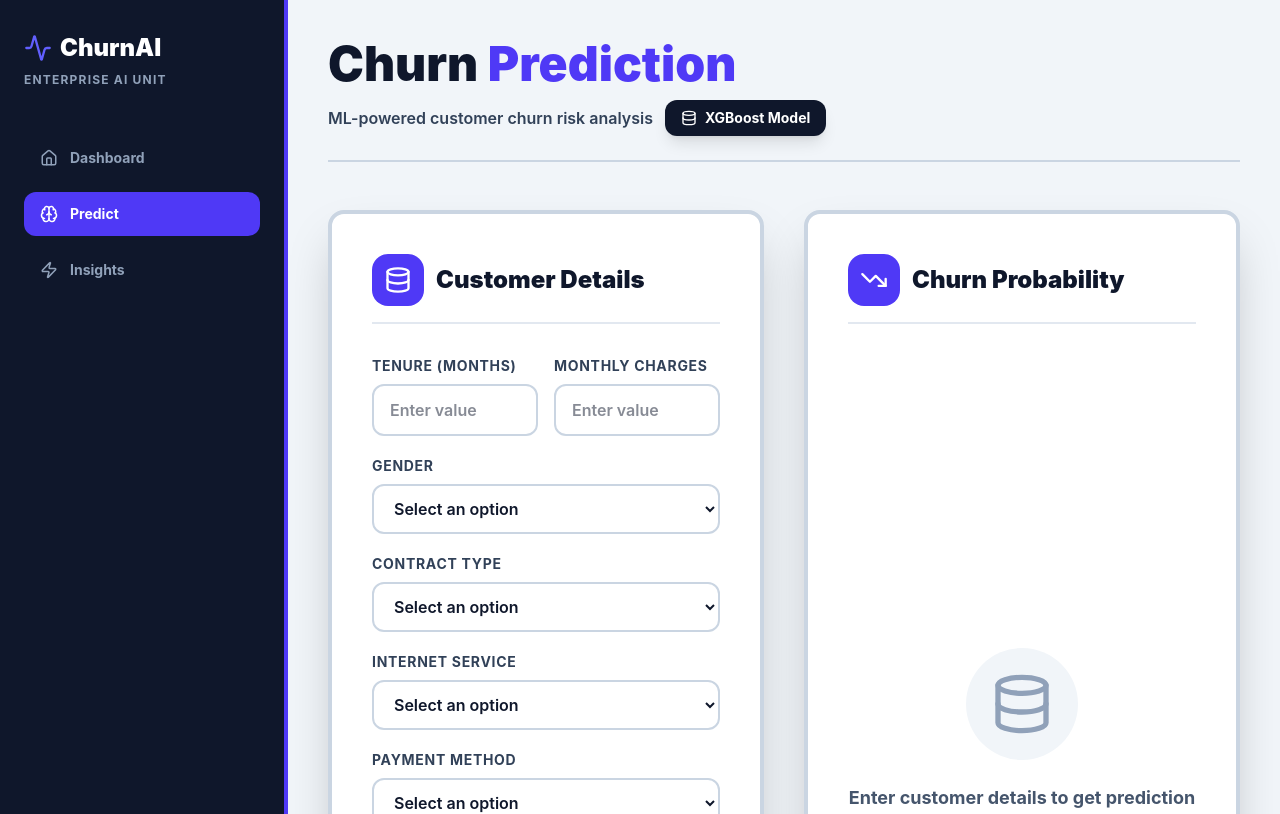
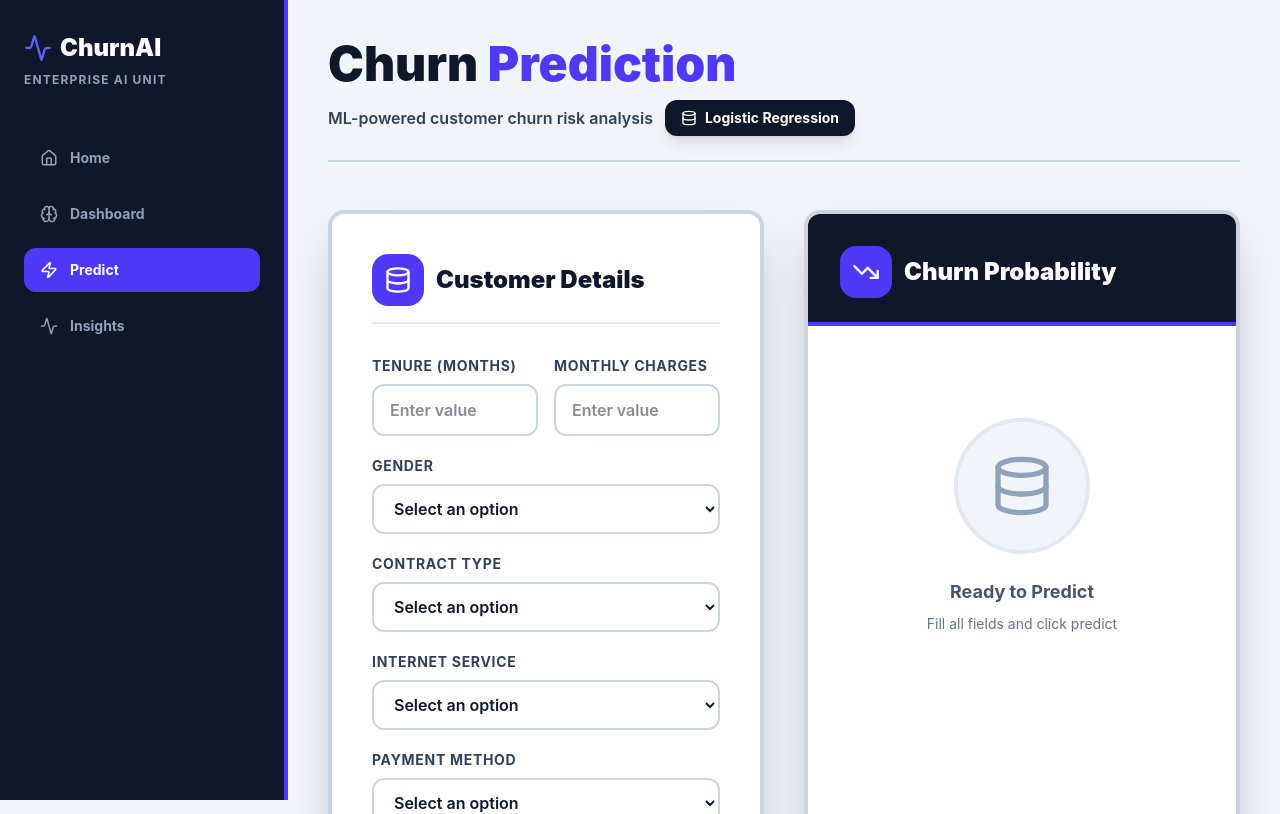
Before and after one commit to Shreya7078/ChurnPrediction, a React (Vite) app in the folder frontend/: page /predict in a window 1280 px wide. Shown: the top 814 px of the page. Built offline with nearby package versions, Linux system fonts and the light colour scheme.

Commit message:
Refactor Sidebar and page layouts for improved responsiveness; update Predict page UI elements

```diff
--- a/frontend/src/components/Sidebar.jsx
+++ b/frontend/src/components/Sidebar.jsx
@@ -5,23 +5,24 @@ export default function Sidebar() {
   const location = useLocation();
 
   const nav = [
-    { name: "Dashboard", path: "/dashboard", icon: <Home size={18}/> },
-    { name: "Predict", path: "/predict", icon: <Brain size={18}/> },
-    { name: "Insights", path: "/insights", icon: <Zap size={18}/> }
+    { name: "Home", path: "/", icon: <Home size={18}/> },
+    { name: "Dashboard", path: "/dashboard", icon: <Brain size={18}/> },
+    { name: "Predict", path: "/predict", icon: <Zap size={18}/> },
+    { name: "Insights", path: "/insights", icon: <Activity size={18}/> }
   ];
 
   return (
-    <aside className="w-72 bg-slate-900 text-white px-6 py-8 border-r-4 border-indigo-600">
+    <aside className="fixed left-0 top-0 h-screen w-72 bg-slate-900 text-white px-6 py-8 border-r-4 border-indigo-600 overflow-y-auto">
 
-      <div className="mb-12">
-        <div className="flex items-center gap-2 mb-2">
-          <Activity size={28} className="text-indigo-500" />
-          <h2 className="text-2xl font-black">ChurnAI</h2>
+      <Link to="/" className="block mb-12 group">
+        <div className="flex items-center gap-2 mb-2 transition-transform duration-300 group-hover:scale-105">
+          <Activity size={28} className="text-indigo-500 group-hover:text-indigo-400 transition-colors" />
+          <h2 className="text-2xl font-black group-hover:text-indigo-400 transition-colors">ChurnAI</h2>
         </div>
         <p className="text-xs text-slate-400 uppercase tracking-widest font-bold">
           Enterprise AI Unit
         </p>
-      </div>
+      </Link>
 
       <nav className="space-y-3">
         {nav.map(item => (
--- a/frontend/src/pages/Dashboard.jsx
+++ b/frontend/src/pages/Dashboard.jsx
@@ -86,7 +86,7 @@ export default function Dashboard() {
 
       {/* MAIN CONTENT */}
 
-      <main className="flex-1 p-8">
+      <main className="flex-1 p-8 ml-72">
 
         <div className="mb-10">
           <h1 className="text-4xl font-black text-slate-900 mb-2">
--- a/frontend/src/pages/Insights.jsx
+++ b/frontend/src/pages/Insights.jsx
@@ -16,7 +16,7 @@ export default function Insights() {
 
       <Sidebar />
 
-      <main className="flex-1 p-10">
+      <main className="flex-1 p-10 ml-72">
 
         <h1 className="text-5xl font-black mb-12 text-black">
           Churn <span className="text-indigo-600">Insights</span>
--- a/frontend/src/pages/Predict.jsx
+++ b/frontend/src/pages/Predict.jsx
@@ -96,7 +96,7 @@ export default function Predict() {
     <div className="flex min-h-screen bg-slate-100">
       <Sidebar />
 
-      <main className="flex-1 p-10">
+      <main className="flex-1 p-10 ml-72">
 
         {/* HEADER */}
         <div className="mb-12 pb-6 border-b-2 border-slate-300">
@@ -109,7 +109,7 @@ export default function Predict() {
             </p>
             <div className="flex items-center gap-2 px-4 py-2 bg-slate-900 text-white rounded-xl text-sm font-bold shadow-lg">
               <Database size={16} />
-              XGBoost Model
+              Logistic Regression
             </div>
           </div>
         </div>
@@ -187,26 +187,28 @@ export default function Predict() {
           </div>
 
           {/* RESULT SECTION */}
-          <div className="bg-white p-10 rounded-2xl shadow-2xl border-4 border-slate-300 flex flex-col">
+          <div className="bg-white rounded-2xl shadow-2xl border-4 border-slate-300 overflow-hidden">
 
-            <div className="flex items-center gap-3 mb-8 pb-4 border-b-2 border-slate-200">
+            <div className="flex items-center gap-3 p-8 pb-6 bg-slate-900 border-b-4 border-indigo-600">
               <div className="p-3 bg-indigo-600 rounded-2xl">
                 <TrendingDown size={28} className="text-white" />
               </div>
-              <h2 className="text-2xl font-black text-slate-900">
+              <h2 className="text-2xl font-black text-white">
                 Churn Probability
               </h2>
             </div>
 
             {probability !== null ? (
-              <div className="flex-1 flex flex-col items-center justify-center">
+              <div className="p-8">
+                {/* Pie Chart */}
+                <div className="flex justify-center mb-6">
                   <div className="relative">
-                  <PieChart width={280} height={280}>
+                    <PieChart width={240} height={240}>
                       <Pie
                         data={chartData}
                         dataKey="value"
-                      innerRadius={80}
-                      outerRadius={120}
+                        innerRadius={70}
+                        outerRadius={100}
                         startAngle={90}
                         endAngle={-270}
                       >
@@ -220,21 +222,24 @@ export default function Predict() {
                       <p className="text-5xl font-black text-slate-900">
                         {(probability * 100).toFixed(1)}%
                       </p>
+                      <p className="text-xs font-bold text-slate-500 uppercase tracking-wider mt-1">Risk</p>
+                    </div>
                   </div>
                 </div>
 
-                <div className={`mt-8 px-8 py-4 rounded-2xl border-4 ${
+                {/* Status Badge */}
+                <div className={`px-6 py-4 rounded-2xl border-4 mb-6 ${
                   label === "Will Churn"
                     ? "bg-red-50 border-red-400"
                     : "bg-emerald-50 border-emerald-400"
                 }`}>
-                  <div className="flex items-center gap-3">
+                  <div className="flex items-center justify-center gap-3">
                     {label === "Will Churn" ? (
-                      <TrendingDown size={28} className="text-red-600" />
+                      <TrendingDown size={24} className="text-red-600" />
                     ) : (
-                      <TrendingUp size={28} className="text-emerald-600" />
+                      <TrendingUp size={24} className="text-emerald-600" />
                     )}
-                    <p className={`text-xl font-black ${
+                    <p className={`text-lg font-black ${
                       label === "Will Churn" ? "text-red-700" : "text-emerald-700"
                     }`}>
                       {label}
@@ -243,16 +248,16 @@ export default function Predict() {
                 </div>
 
                 {/* Risk Level Indicator */}
-                <div className="mt-6 w-full">
+                <div>
                   <p className="text-xs font-bold text-slate-500 uppercase tracking-widest mb-3 text-center">
-                    Risk Level
+                    Risk Assessment
                   </p>
-                  <div className="flex gap-2">
-                    <div className={`flex-1 h-3 rounded-full ${probability > 0 ? 'bg-emerald-500' : 'bg-slate-200'}`}></div>
-                    <div className={`flex-1 h-3 rounded-full ${probability > 0.33 ? 'bg-yellow-500' : 'bg-slate-200'}`}></div>
-                    <div className={`flex-1 h-3 rounded-full ${probability > 0.66 ? 'bg-red-500' : 'bg-slate-200'}`}></div>
+                  <div className="flex gap-2 mb-2">
+                    <div className={`flex-1 h-4 rounded-full transition-all ${probability > 0 ? 'bg-emerald-500' : 'bg-slate-200'}`}></div>
+                    <div className={`flex-1 h-4 rounded-full transition-all ${probability > 0.33 ? 'bg-yellow-500' : 'bg-slate-200'}`}></div>
+                    <div className={`flex-1 h-4 rounded-full transition-all ${probability > 0.66 ? 'bg-red-500' : 'bg-slate-200'}`}></div>
                   </div>
-                  <div className="flex justify-between mt-2">
+                  <div className="flex justify-between">
                     <span className="text-xs font-bold text-emerald-600">Low</span>
                     <span className="text-xs font-bold text-yellow-600">Medium</span>
                     <span className="text-xs font-bold text-red-600">High</span>
@@ -260,15 +265,15 @@ export default function Predict() {
                 </div>
               </div>
             ) : (
-              <div className="flex-1 flex flex-col items-center justify-center text-center">
-                <div className="p-6 bg-slate-100 rounded-full mb-6">
+              <div className="p-12 flex flex-col items-center justify-center text-center min-h-[400px]">
+                <div className="p-8 bg-slate-100 rounded-full mb-6 border-4 border-slate-200">
                   <Database size={64} className="text-slate-400" />
                 </div>
-                <p className="text-lg font-bold text-slate-600">
-                  Enter customer details to get prediction
+                <p className="text-lg font-bold text-slate-600 mb-2">
+                  Ready to Predict
                 </p>
-                <p className="text-sm text-slate-500 mt-2">
-                  Fill all fields in the form and click "Predict Churn"
+                <p className="text-sm text-slate-500">
+                  Fill all fields and click predict
                 </p>
               </div>
             )}
```
Lines whose indentation alone changed are shown as unchanged.
